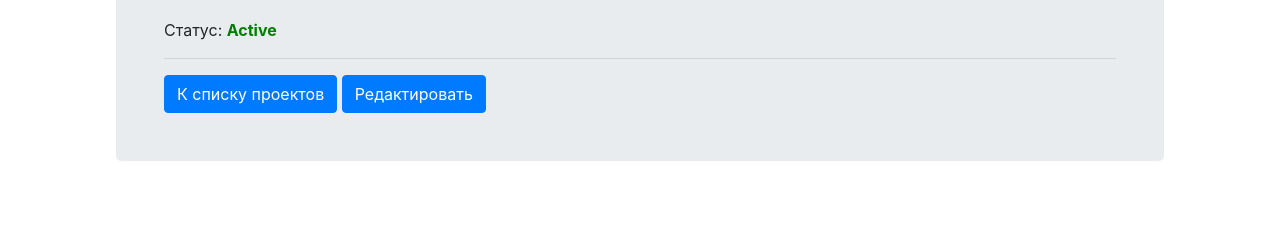
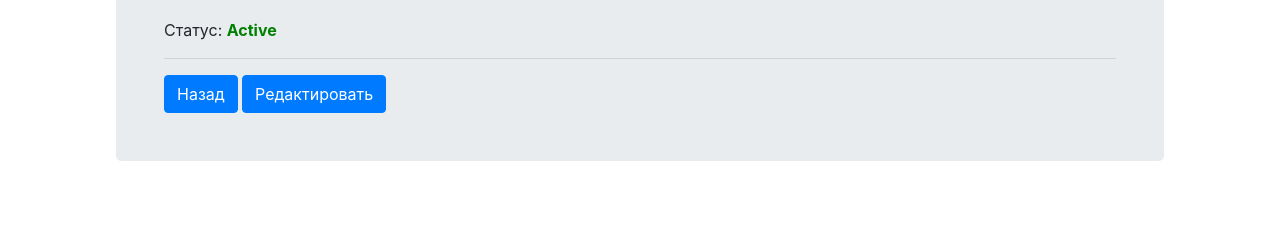
Before and after one commit to demirug/crm, a Django app: template projects/templates/projects/projectDetail.html in a window 1280 px wide. Shown: the part 356-596 px from the top of the page. Run offline with Django 3.2, Linux system fonts and the light colour scheme; the template is opened without the code that fills it, so the values that code supplies are empty; some libraries are stand-ins or nearby versions.

Commit message:
Renamed button

```diff
--- a/projects/templates/projects/projectDetail.html
+++ b/projects/templates/projects/projectDetail.html
@@ -28,8 +28,8 @@
         </div>
 
         <hr>
-        <a href="{% url 'projects:view' object.company.pk %}" class="btn btn-primary">К списку проектов</a>
-    <a href="{% url 'projects:edit' object.pk %}" class="btn btn-primary">Редактировать</a>
+        <a href="{% url 'projects:view' object.company.pk %}" class="btn btn-primary">Назад</a>
+        <a href="{% url 'projects:edit' object.pk %}" class="btn btn-primary">Редактировать</a>
         <p style="float: right">{{ object.start_date|date:"d/m/Y" }} {{ object.start_date|time:"H:i" }}</p>
     </div>
 
```
